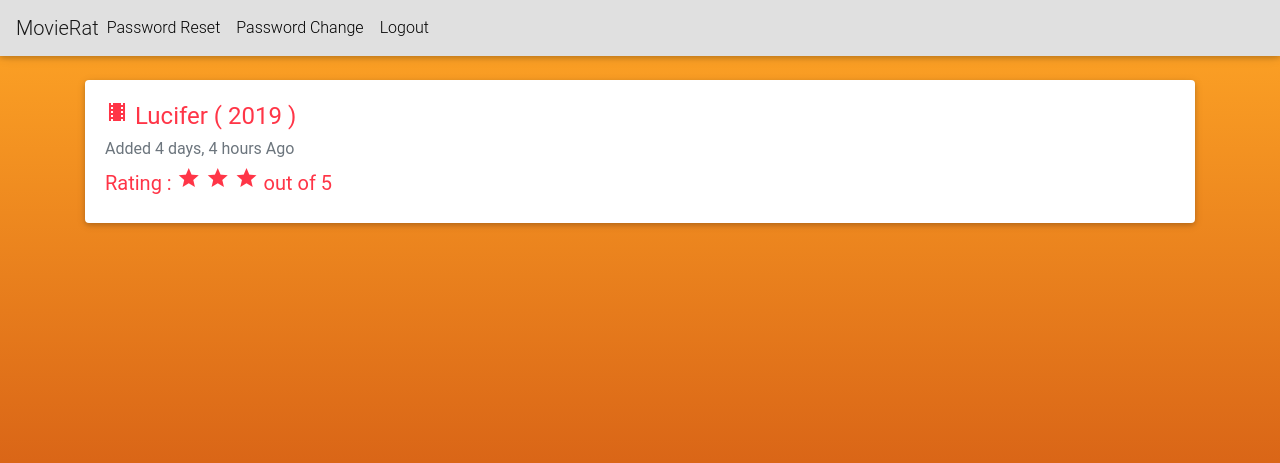
After one commit to cmkishores/movie_review, a Django app: page /search/ in a window 1280 px wide. The commit adds this page. Shown: the top 463 px of the page. Run offline with Django 3.2, Linux system fonts and the light colour scheme; a user stored in the database is signed in; data comes from the database, SQL or seed files in the repository; some libraries are stand-ins or nearby versions.

Commit message:
Added search link. Currently returns search result of Lucifer

```diff
--- a/reviews/urls.py
+++ b/reviews/urls.py
@@ -1,9 +1,10 @@
 from django.urls import path
-from .views import ReviewsListView,ReviewsDetailView,AddReviewView,DeleteReviewView,EditReviewView
+from .views import ReviewsListView,ReviewsDetailView,AddReviewView,DeleteReviewView,EditReviewView,SearchReviewView
 urlpatterns= [
 	path('',ReviewsListView.as_view(),name='home'),
 	path('<int:pk>/',ReviewsDetailView.as_view(),name='review'),
 	path('new/', AddReviewView.as_view(),name='addreview'),
 	path('<int:pk>/edit',EditReviewView.as_view(),name='editreview'),
 	path('<int:pk>/delete/',DeleteReviewView.as_view(),name='deletereview'),
+	path('search/', SearchReviewView.as_view(),name='search'),
 ]
--- a/reviews/views.py
+++ b/reviews/views.py
@@ -43,3 +43,10 @@ class DeleteReviewView(LoginRequiredMixin, UserPassesTestMixin, DeleteView):
 	def test_func(self):
 		obj = self.get_object()
 		return obj.owner == self.request.user
+
+
+class SearchReviewView(LoginRequiredMixin,ListView):
+	model = Reviews
+	template_name = 'searchview.html'
+	context_object_name = 'searchreviewlist'
+	queryset = Reviews.objects.filter(movie_name='Lucifer')
--- a/static/css/base.css
+++ b/static/css/base.css
@@ -3,9 +3,7 @@ body {
     font-family: 'Barlow';
 	background: linear-gradient(to top, #BF360C, #FFA726);
 	height: 100%;
-    margin-bottom: -100px;
-
-    background-attachment:repeat-x;
+    background-attachment:fixed;
 
 }
 
--- a/templates/home.html
+++ b/templates/home.html
@@ -29,7 +29,7 @@
 <h1 class="text-light">Movies List</h1>
 
     <ul class="list-inline" >
-
+	<a href="{% url 'search' %}" class="md-5">Search</a>
 
           {% for element in reviewlist reversed %}
             <a class = "card-link text-danger text-danger " href="{% url 'review' element.id %}">
--- /dev/null
+++ b/templates/searchview.html
@@ -0,0 +1,25 @@
+{% extends 'base.html' %}
+
+{% block title %} Search {% endblock title %}
+
+
+{% block body %}<ul class="list-inline" >
+
+
+          {% for element in searchreviewlist reversed %}
+            <a class = "card-link text-danger text-danger " href="{% url 'review' element.id %}">
+                <div class="card" style="box-sizing:400px" >
+                <div class="card-body">
+                  <li class="list-inline-item">
+                    <h4 > <i class="material-icons">theaters</i> {{ element.movie_name }} ( {{ element.release_year }} ) </h4>
+                    <h6 class="text-muted" > Added {{ element.created_at|timesince }} Ago</h6>
+                    <h5> Rating : {% for element in element.rating %} <i class="material-icons">star</i> {% endfor %} out of 5</h5>
+                  </li>
+                </div>
+                </div>
+            </a>
+
+            {% endfor %}
+  	</ul>
+
+  {% endblock body %}
```
